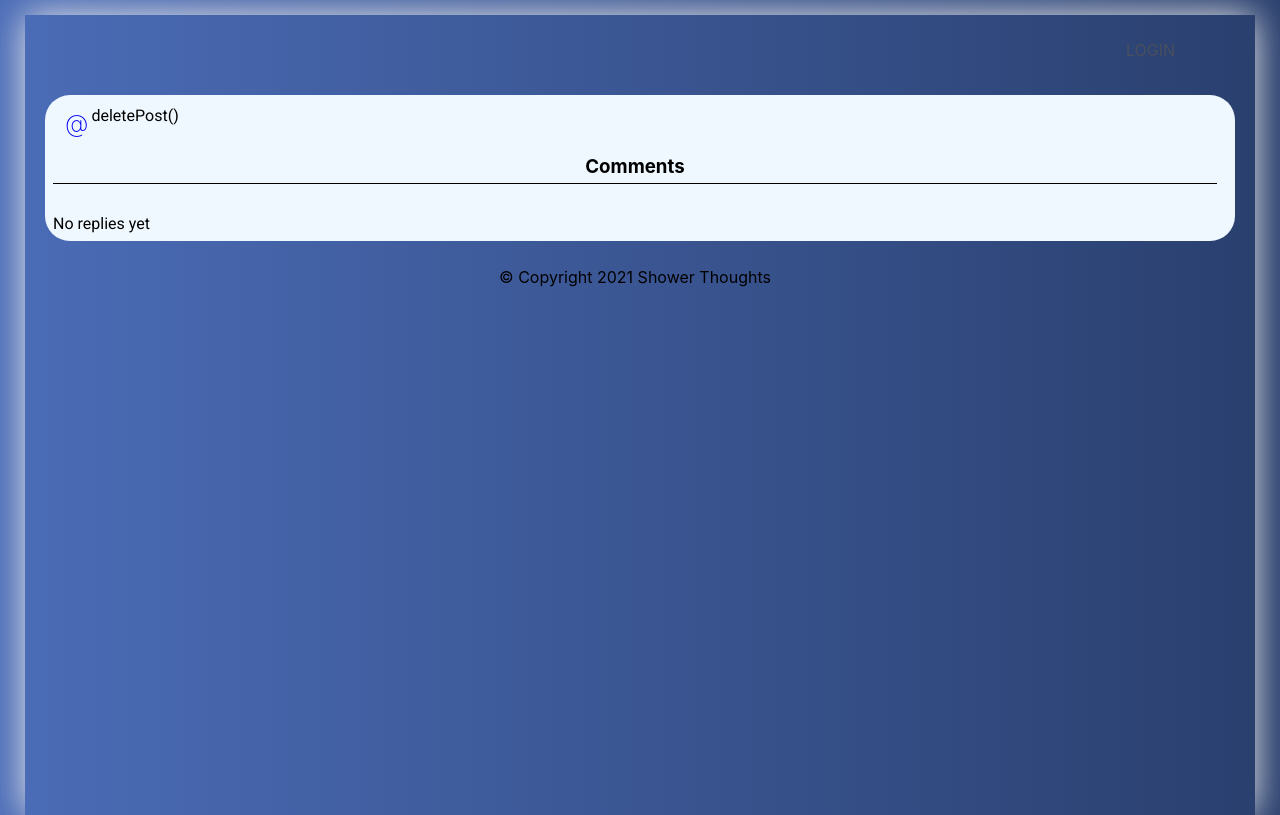
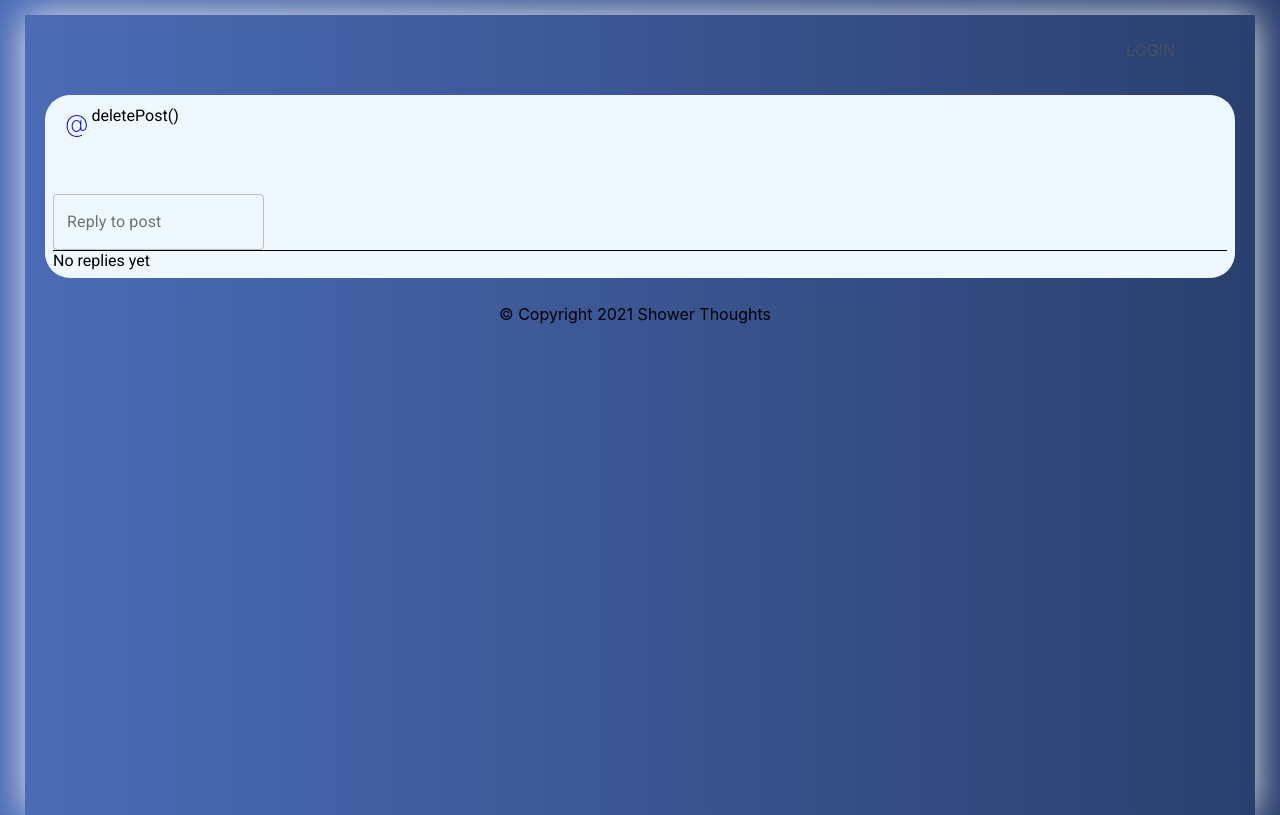
Before and after one commit to ibarrasb/back-track-app, a React (Create React App) app in the folder client/: page /comments/1 in a window 1280 px wide. Built offline with nearby package versions, Linux system fonts and the light colour scheme; no server answers; a web font is replaced by a local one.

Commit message:
input for comments on post

```diff
--- a/client/src/components/mainpages/createPost/CreatePost.js
+++ b/client/src/components/mainpages/createPost/CreatePost.js
@@ -33,12 +33,11 @@ function CreatePost() {
     const handleChangeInput = e =>{
         const {name, value} = e.target
         setPost({...post, [name]:value})
-
     }
 
     const handleSubmit = async e =>{
+        e.preventDefault()
 
-        e.preventDefault()
         try {
 
             if(!isLogged) return alert("You're not logged in")
--- a/client/src/components/mainpages/detailPost/DetailPost.js
+++ b/client/src/components/mainpages/detailPost/DetailPost.js
@@ -2,6 +2,7 @@ import React, {useContext, useState, useEffect} from 'react';
 import { useParams } from 'react-router-dom';
 import {GlobalState} from '../../../GlobalState'
 import {Link} from 'react-router-dom';
+import { TextField } from '@material-ui/core';
 import MadePost from '../utils/post/Post'
 import './detail.css'
 
@@ -25,9 +26,10 @@ function DetailPost() {
 
     }, [params.id, userPosts])
 
-    console.log(detailedPost)
 
     let replies = detailedPost.replies
+
+    console.log(replies)
     if(replies == null) replies = []
 
 
@@ -44,9 +46,13 @@ function DetailPost() {
         </div>
         <h1 className="post-text">{detailedPost.post}</h1>
 
-            <h3 className='comments-txt'>Comments</h3>
+        <div className="reply-input">
+        <TextField id="outlined-basic" label="Reply to post" variant="outlined" />
+        </div>
+
+            <div className='comments-txt'/>
             {
-                replies.length == 0 ? "No replies yet" : ''
+                replies.length === 0 ? "No replies yet" : ''
             }
 
 
--- a/client/src/components/mainpages/detailPost/detail.css
+++ b/client/src/components/mainpages/detailPost/detail.css
@@ -3,3 +3,11 @@
     text-align: center;
     margin-left: auto;
 }
+.reply-input{
+    padding-top: 50px;
+    width: 100%;
+}
+#outlined-basic{
+
+    width: 100%;
+}
--- a/client/src/components/mainpages/user/UserProfile.js
+++ b/client/src/components/mainpages/user/UserProfile.js
@@ -54,9 +54,8 @@ function UserProfile() {
             {
                 // only returns posts made by user that matches id
                 userPosts.slice(0).reverse().map(post => {
-                    if(post.id === params.id){
-                    return <MadePost key={post._id} post={post}/>
-                    }
+                    if(post.id === params.id) return <MadePost key={post._id} post={post}/>
+
                 })
             }
             </div>
```
